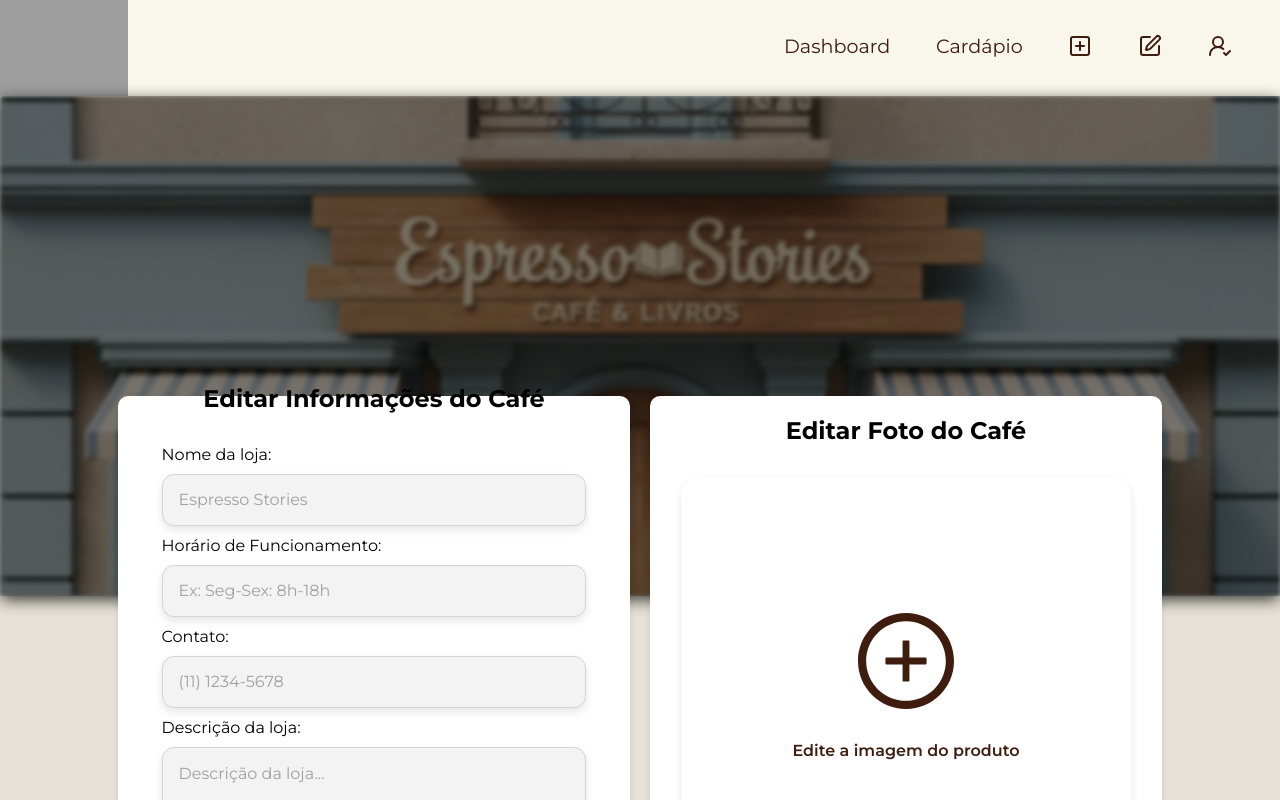
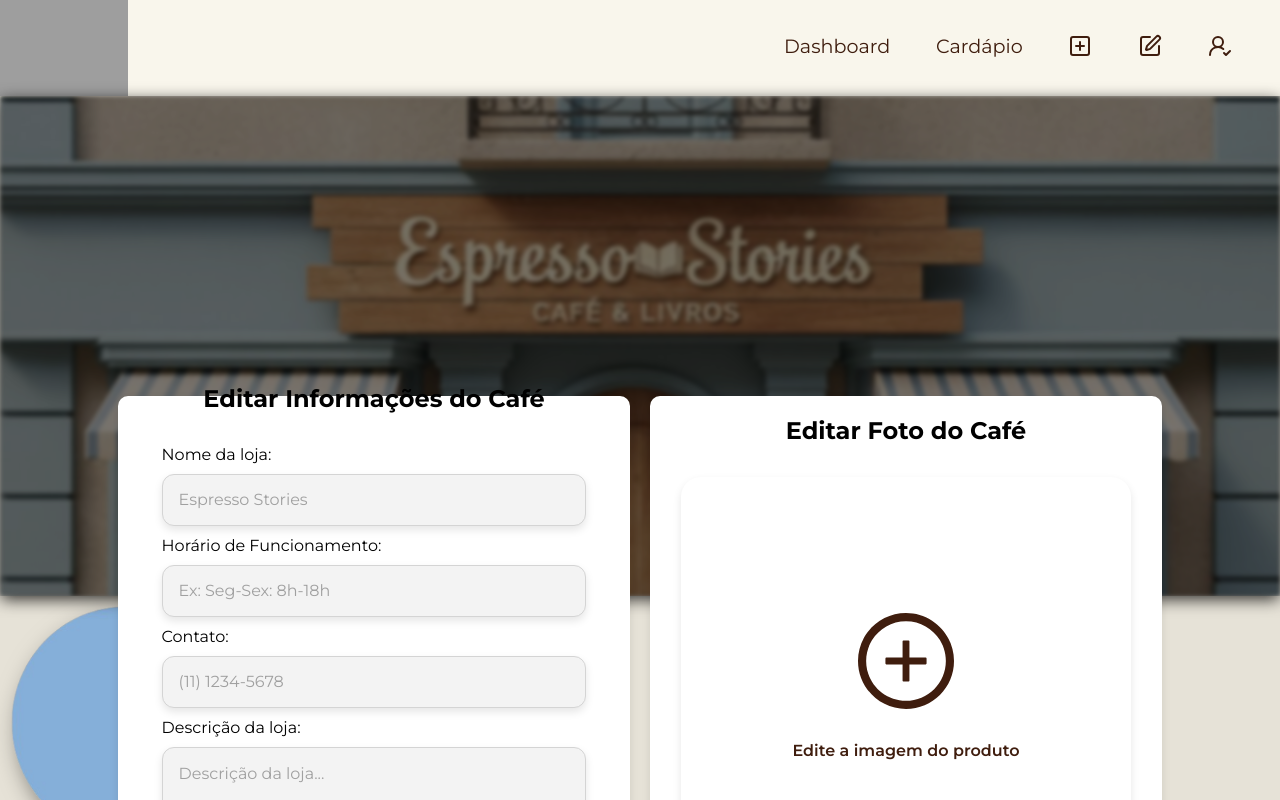
Before and after one commit to imlaurinhaaa/frontend_EspressoStories, a Next.js app: page /admin/editInfo in a window 1280 px wide. Built offline with nearby package versions, Linux system fonts and the light colour scheme; grey boxes are pictures that could not be loaded.

Commit message:
feat: add balls

```diff
--- a/src/app/admin/editInfo/editInfo.module.css
+++ b/src/app/admin/editInfo/editInfo.module.css
@@ -1,3 +1,12 @@
+.rowArea {
+    display: flex;
+    flex-direction: row;
+    align-items: center;
+    justify-content: center;
+    gap: 50px;
+    z-index: 1;
+}
+
 .backBanner {
     width: 100%;
 }
@@ -8,7 +17,7 @@
     height: 500px;
     overflow: hidden;
     filter: drop-shadow(0 4px 8px rgba(0, 0, 0, 0.808));
-    z-index: 0;
+    z-index: 1;
 }
 
 .backBanner Image {
@@ -19,6 +28,30 @@
     height: 100%;
     object-fit: cover;
     object-position: top;
+}
+
+.ballImage {
+    position: fixed;
+    z-index: 0;
+    pointer-events: none;
+    filter: drop-shadow(8px 10px 12px rgba(0, 0, 0, 0.511));
+}
+
+.position {
+    top: 500;
+    left: 0;
+    z-index: 0;
+}
+
+.position2 {
+    top: 700px;
+    left: 1700px;
+}
+
+.position3 {
+    top: 800px;
+    left: 800px;
+    z-index: 0;
 }
 
 .editArea {
--- a/src/app/admin/editInfo/page.jsx
+++ b/src/app/admin/editInfo/page.jsx
@@ -86,6 +86,32 @@ export default function EditInfo() {
                     style={{ objectFit: 'cover', objectPosition: 'top', filter: 'blur(2px) brightness(50%)' }}
                 />
             </div>
+
+            <Image
+                src="/img/ball.png"
+                alt="Ball"
+                width={250}
+                height={250}
+                className={`${styles.ballImage} ${styles.position}`}
+            />
+
+            <Image
+                src="/img/ball.png"
+                alt="Ball"
+                width={90}
+                height={90}
+                className={`${styles.ballImage} ${styles.position2}`}
+            />
+
+            <Image
+                src="/img/ball.png"
+                alt="Ball"
+                width={400}
+                height={400}
+                className={`${styles.ballImage} ${styles.position3}`}
+            />
+
+            <div className={styles.rowArea}>
                 <section className={styles.editArea}>
                     <section className={styles.sectionEdit}>
                         <h2>Editar Informações do Café</h2>
@@ -143,6 +169,7 @@ export default function EditInfo() {
                         </div>
                     </section>
                 </section>
+            </div>
 
             {isModalOpen && (
                 <div className={styles.modalOverlay}>
```
Lines whose indentation alone changed are shown as unchanged.
